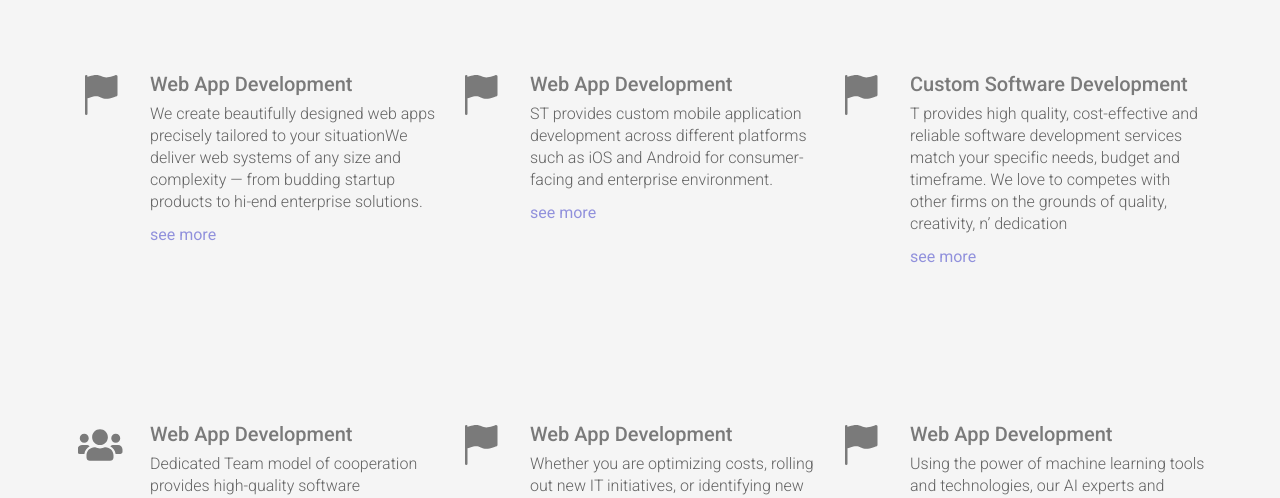
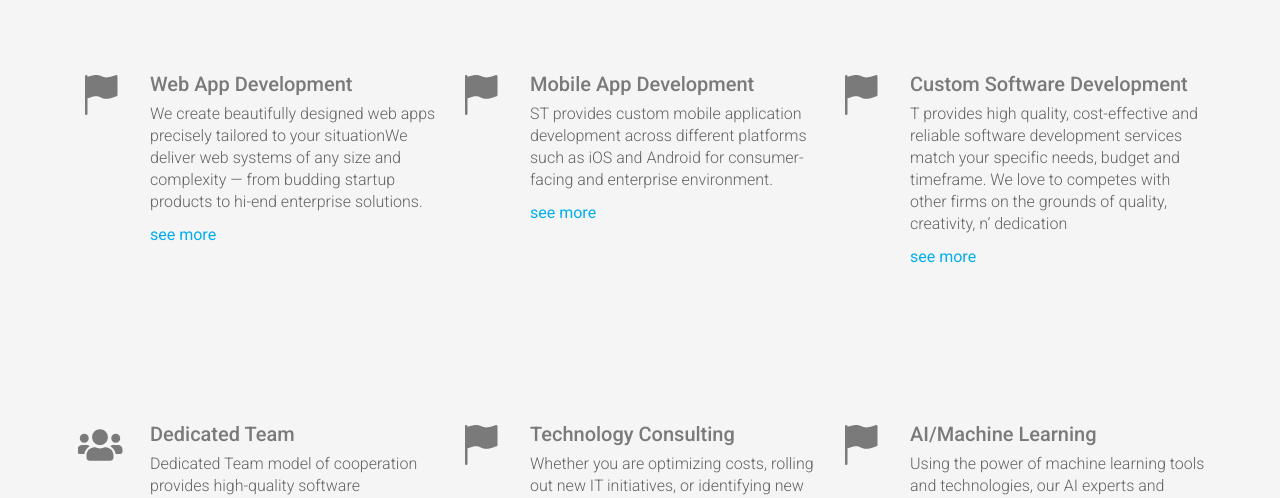
Before and after one commit to quocldDevplus/st-landing-t2, a React (Create React App) app: page /Fe07_stsoftware in a window 1280 px wide. Shown: the part 405-903 px from the top of the page. Built offline with nearby package versions, Linux system fonts and the light colour scheme.

Commit message:
Feature: Update data FE07 Typical Child  SoftWare

```diff
--- a/src/components/FE02Typical/FE02TypicalChild.scss
+++ b/src/components/FE02Typical/FE02TypicalChild.scss
@@ -130,6 +130,7 @@
               box-shadow: inset 0 -125px 103px -60px #1a1a1a;
 
               .fe02-wpb__caption__inner {
+                margin: 0;
                 position: absolute;
                 max-height: 100%;
                 text-align: center;
--- a/src/components/FE07_STSOFTWARE/Fe07_stsoftware.js
+++ b/src/components/FE07_STSOFTWARE/Fe07_stsoftware.js
@@ -50,7 +50,7 @@ const Fe07_stsoftware = () => {
             link: "see more"
         },
         {
-            id: "fe07-2", icon: <BsFillFlagFill/>, title: "Web App Development",
+            id: "fe07-2", icon: <BsFillFlagFill/>, title: "Mobile App Development",
             content: "ST provides custom mobile application development across different\n" +
                 "platforms such as iOS and Android for consumer-facing and enterprise\n" +
                 "environment.",
@@ -65,20 +65,20 @@ const Fe07_stsoftware = () => {
     ])
     const [listContextFe07D2, setListContextFe07D2] = useState([
         {
-            id: "fe07-4", icon: <FaUsers/>, title: "Web App Development",
+            id: "fe07-4", icon: <FaUsers/>, title: "Dedicated Team",
             content: "Dedicated Team model of cooperation provides high-quality software development services for our clients. " +
                 "Our Dedicated Teams offer clients a simple, affordable answer to build-up of any software development project." +
                 " Team sizes are adjusted to accommodate changing requirements and other needs.",
             link: "see more"
         },
         {
-            id: "fe07-5", icon: <BsFillFlagFill/>, title: "Web App Development",
+            id: "fe07-5", icon: <BsFillFlagFill/>, title: "Technology Consulting",
             content: "Whether you are optimizing costs, rolling out new IT initiatives, or identifying new growth opportunities, ST offers" +
                 " technology and software consulting services to help you respond to change and transform your business.",
             link: "see more"
         },
         {
-            id: "fe07-6", icon: <BsFillFlagFill/>, title: "Web App Development",
+            id: "fe07-6", icon: <BsFillFlagFill/>, title: "AI/Machine Learning",
             content: "Using the power of machine learning tools and technologies, our AI experts and development team offer " +
                 "comprehensive and cutting-edge solutions to your current or potential business needs.",
             link: "Read more"
--- a/src/components/FE07_STSOFTWARE/Fe07_stsoftware.scss
+++ b/src/components/FE07_STSOFTWARE/Fe07_stsoftware.scss
@@ -78,7 +78,7 @@
                 }
 
                 a {
-                  color: #9191dc;
+                  color: rgb(0,174,239);;
                   font-size: 16px;
                   line-height: 16px;
                   font-weight: 400;
```
